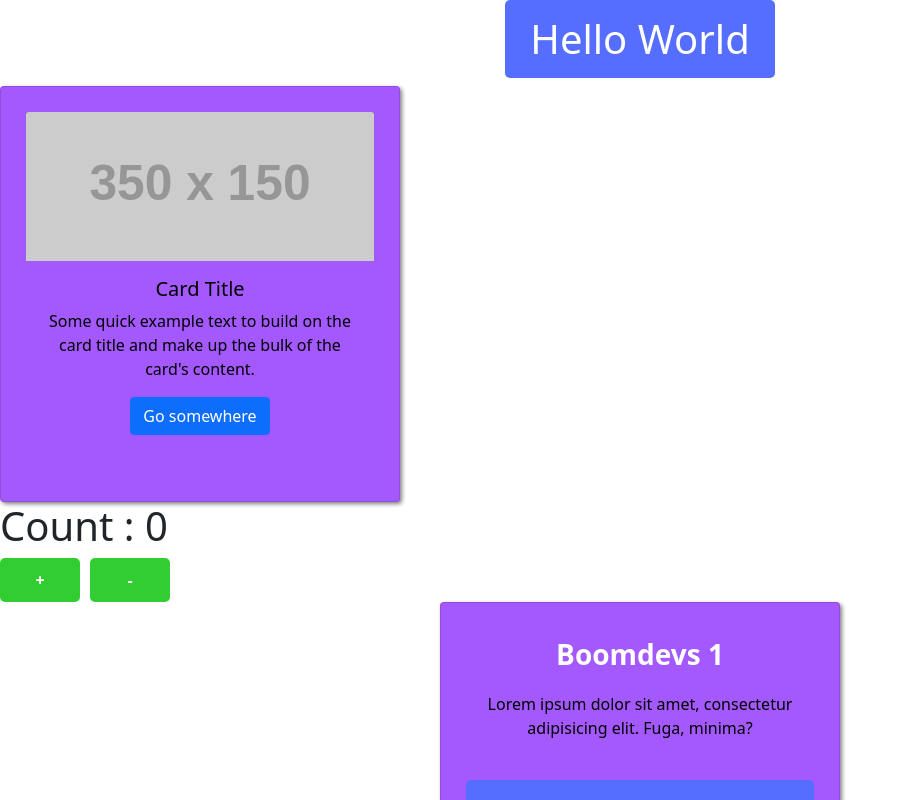
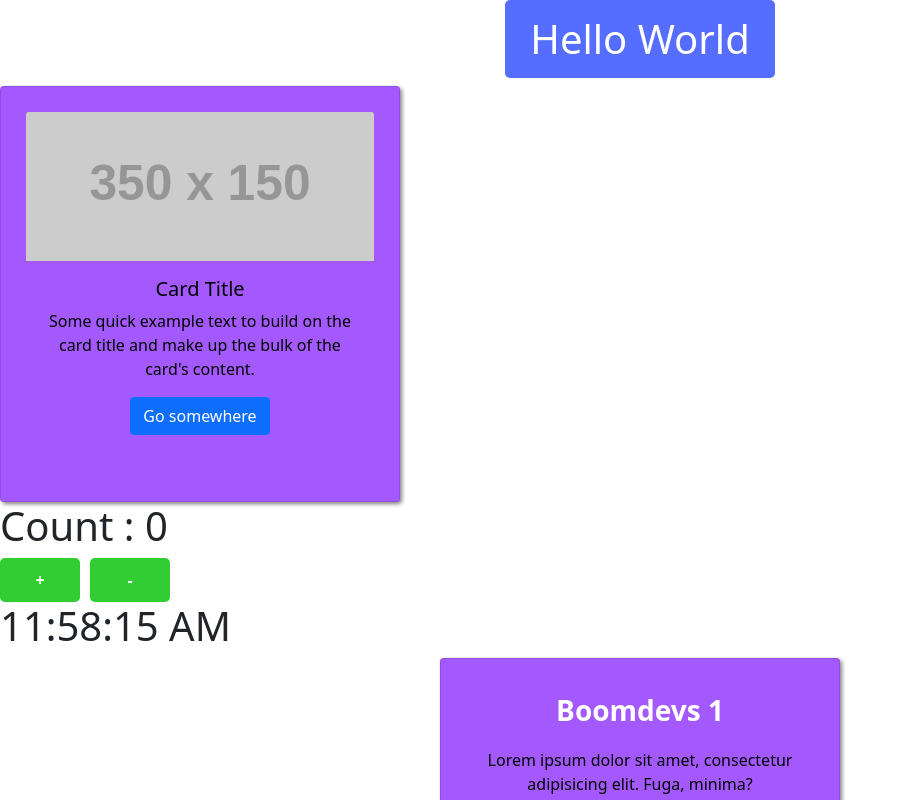
Before and after one commit to noruzzamanrubel/React, a React (Create React App) app: page / in a window 1280 px wide. Shown: the top 800 px of the page, without its empty margins (0-908 px from the left). Built offline with nearby package versions, Linux system fonts and the light colour scheme.

Commit message:
add a clock using state

```diff
--- a/src/components/State.js
+++ b/src/components/State.js
@@ -6,21 +6,33 @@ export default class State extends Component {
 
     this.state = {
       count: 0,
+      date: new Date(),
     };
   }
+
   Incremant = () => {
     this.setState({
       count: this.state.count + 1,
     });
   };
+
   Decrement = () => {
     this.setState({
       count: this.state.count - 1,
     });
   };
 
+  componentDidMount() {
+    setInterval(() => {
+      this.setState({
+        date: new Date(),
+      });
+    }, 1000);
+  }
+
   render() {
     const { count } = this.state;
+    const { date } = this.state;
     return (
       <div>
         <h1>Count : {count}</h1>
@@ -38,6 +50,7 @@ export default class State extends Component {
         >
           -
         </button>
+        <h1>{date.toLocaleTimeString()}</h1>
       </div>
     );
   }
```
